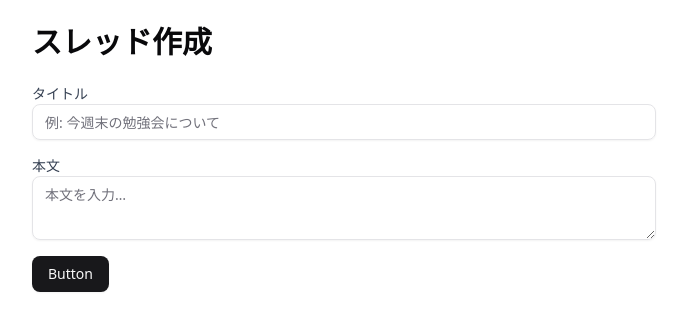
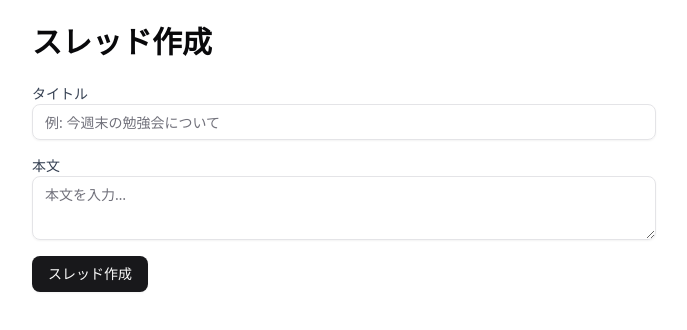
Before and after one commit to Tenplant1203/aizuhack2025, a Next.js app in the folder frontend/: page /threads in a window 1280 px wide. Shown: the top 330 px of the page, without its empty margins (296-983 px from the left). Built offline with nearby package versions, Linux system fonts and the light colour scheme.

Commit message:
refactor(threads): update thread page layout

```diff
--- a/frontend/src/app/threads/page.tsx
+++ b/frontend/src/app/threads/page.tsx
@@ -7,7 +7,6 @@ export default function CreateThreadPage() {
     <div className="max-w-2xl mx-auto p-6">
       <h1 className="text-3xl font-semibold mb-6">スレッド作成</h1>
       <form className="space-y-4">
-        {/* タイトル */}
         <div>
           <label
             htmlFor="title"
@@ -17,7 +16,6 @@ export default function CreateThreadPage() {
           </label>
           <Input id="title" placeholder="例: 今週末の勉強会について" />
         </div>
-        {/* 本文 */}
         <div>
           <label
             htmlFor="content"
@@ -27,9 +25,8 @@ export default function CreateThreadPage() {
           </label>
           <Textarea id="content" placeholder="本文を入力…" rows={6} />
         </div>
-        {/* 送信 */}
         <div className="flex flex-wrap items-center gap-2 md:flex-row">
-          <Button>Button</Button>
+          <Button>スレッド作成</Button>
         </div>
       </form>
     </div>
```
